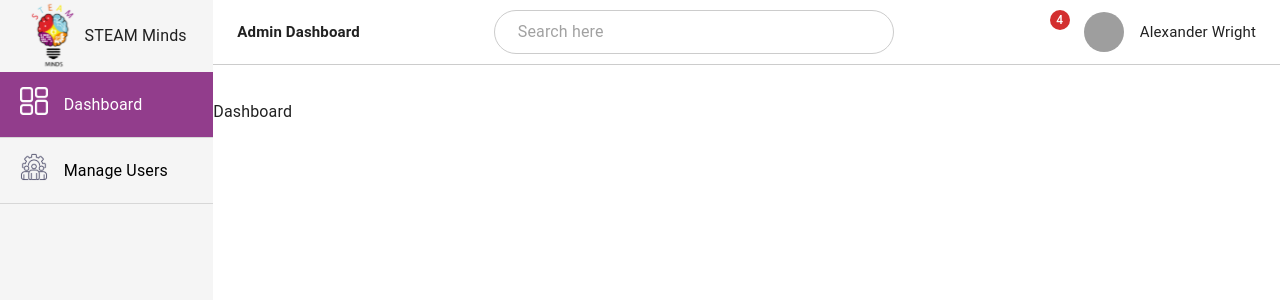
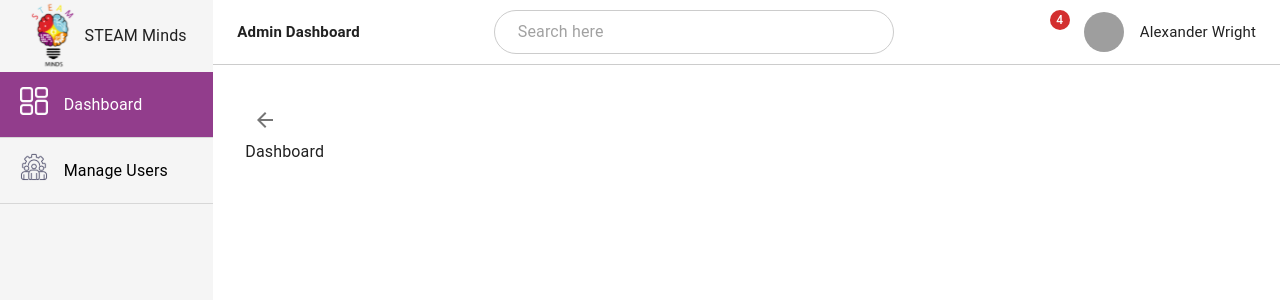
Before and after one commit to Abdarkhan/SteamMind, a React (Vite) app: page / in a window 1280 px wide. Shown: the top 300 px of the page. Built offline with nearby package versions, Linux system fonts and the light colour scheme; grey boxes are pictures that could not be loaded; some icons are missing.

Commit message:
feat:files folders added for users and dashboard

```diff
--- a/jsconfig.json
+++ b/jsconfig.json
@@ -13,7 +13,8 @@
       "@store/*": ["src/store/*"],
       "@core/*": ["src/core/*"],
       "@constants/*": ["src/contants/*"],
-      "@layouts/*": ["src/layouts/*"]
+      "@layouts/*": ["src/layouts/*"],
+      "@containers/*": ["src/containers/*"]
     }
   }
 }
--- /dev/null
+++ b/src/components/Hero.jsx
@@ -0,0 +1,31 @@
+import { ArrowBack } from "@mui/icons-material";
+import { Box, IconButton, Typography } from "@mui/material";
+import React from "react";
+import { useNavigate } from "react-router-dom";
+
+const Hero = (props) => {
+  const { title, onBack } = props;
+
+  const navigate = useNavigate();
+
+  const navigationHandler = () => {
+    if (onBack) {
+      onBack();
+    } else {
+      navigate(-1);
+    }
+  };
+  return (
+    <Box>
+      <Box>
+        <IconButton onClick={navigationHandler}>
+          <ArrowBack />
+        </IconButton>
+
+        <Typography>{title}</Typography>
+      </Box>
+    </Box>
+  );
+};
+
+export default Hero;
--- /dev/null
+++ b/src/containers/ManageDashboard/index.jsx
@@ -0,0 +1,12 @@
+import React from "react";
+import Hero from "@/components/Hero";
+
+const ManageDashboardContainer = () => {
+  return (
+    <>
+      <Hero title="Dashboard" />
+    </>
+  );
+};
+
+export default ManageDashboardContainer;
--- /dev/null
+++ b/src/containers/ManageUsers/hooks/useManageUser.jsx
@@ -0,0 +1,16 @@
+import { useState } from "react";
+
+const useManageUser = () => {
+  const [counter, setCounter] = useState(0);
+
+  const incrementCounter = () => {
+    setCounter((prevCounter) => prevCounter + 1);
+  };
+
+  const decrementCounter = () => {
+    setCounter((prevCounter) => prevCounter - 1);
+  };
+  return { incrementCounter, decrementCounter, counter };
+};
+
+export default useManageUser;
--- /dev/null
+++ b/src/containers/ManageUsers/index.jsx
@@ -0,0 +1,20 @@
+import React from "react";
+import Hero from "@/components/Hero";
+// import useManageUser from "./hooks/useManageUser";s
+
+const ManageUserContainer = () => {
+  // const { counter, incrementCounter, decrementCounter } = useManageUser();
+
+  return (
+    <>
+      {/* <div>
+        <p>{counter}</p>
+        <button onClick={incrementCounter}>Increment</button>
+        <button onClick={decrementCounter}>Decrement</button>
+      </div> */}
+      <Hero title="User Management" />
+    </>
+  );
+};
+
+export default ManageUserContainer;
--- a/src/layout/AppLayout/index.jsx
+++ b/src/layout/AppLayout/index.jsx
@@ -33,7 +33,7 @@ const AppLayout = ({ children }) => {
           <Box height={100}>
             <Header onToggle={onToggle} toggle={toggle} />
           </Box>
-          <Box>{children}</Box>
+          <Box px={4}>{children}</Box>
         </Grid>
       </Grid>
     </>
--- a/src/screens/Dashboard/index.jsx
+++ b/src/screens/Dashboard/index.jsx
@@ -1,12 +1,13 @@
-import AppLayout from '@/layout/AppLayout'
-import React from 'react'
+import React from "react";
+import AppLayout from "@/layout/AppLayout";
+import ManageDashboardContainer from "@/containers/ManageDashboard";
 
 const Dashboard = () => {
   return (
     <AppLayout>
-        Dashboard
+      <ManageDashboardContainer />
     </AppLayout>
-  )
-}
+  );
+};
 
-export default Dashboard
+export default Dashboard;
--- a/src/screens/ManageUsers/index.jsx
+++ b/src/screens/ManageUsers/index.jsx
@@ -1,10 +1,13 @@
-import React from 'react'
-import AppLayout from '@/layout/AppLayout'
+import React from "react";
+import AppLayout from "@/layout/AppLayout";
+import ManageUserContainer from "@/containers/ManageUsers";
 
 const ManageUsers = () => {
   return (
-    <AppLayout>ManageUsers</AppLayout>
-  )
-}
+    <AppLayout>
+      <ManageUserContainer />
+    </AppLayout>
+  );
+};
 
-export default ManageUsers
+export default ManageUsers;
--- a/vite.config.js
+++ b/vite.config.js
@@ -1,25 +1,25 @@
-import { defineConfig } from 'vite'
-import react from '@vitejs/plugin-react'
-import path from 'path'
+import { defineConfig } from "vite";
+import react from "@vitejs/plugin-react";
+import path from "path";
 
 // https://vitejs.dev/config/
 export default defineConfig({
   plugins: [react()],
   resolve: {
     alias: {
-      '@': path.resolve(__dirname, 'src'),
-      '@assets': path.resolve(__dirname, './public/assets'),
-      '@components': path.resolve(__dirname, 'src/components'),
-      '@pages': path.resolve(__dirname, 'src/pages'),
-      '@hooks': path.resolve(__dirname, 'src/hooks'),
-      '@features': path.resolve(__dirname, 'src/features'),
-      '@assets': path.resolve(__dirname, 'src/assets'),
-      '@utils': path.resolve(__dirname, 'src/utils'),
-      '@services': path.resolve(__dirname, 'src/services'),
-      '@store': path.resolve(__dirname, 'src/store'),
-      '@core': path.resolve(__dirname, 'src/core'),
-      '@layouts': path.resolve(__dirname, 'src/layouts'),
-      '@constants': path.resolve(__dirname, 'src/constants'),
+      "@": path.resolve(__dirname, "src"),
+      "@assets": path.resolve(__dirname, "./public/assets"),
+      "@components": path.resolve(__dirname, "src/components"),
+      "@pages": path.resolve(__dirname, "src/pages"),
+      "@hooks": path.resolve(__dirname, "src/hooks"),
+      "@features": path.resolve(__dirname, "src/features"),
+      "@utils": path.resolve(__dirname, "src/utils"),
+      "@services": path.resolve(__dirname, "src/services"),
+      "@store": path.resolve(__dirname, "src/store"),
+      "@core": path.resolve(__dirname, "src/core"),
+      "@layouts": path.resolve(__dirname, "src/layouts"),
+      "@constants": path.resolve(__dirname, "src/constants"),
+      "@containers": path.resolve(__dirname, "src/containers"),
     },
   },
-})
+});
```
Also changed, not shown: src/containers/ManageDashboard/hooks/useDashboard.jsx (added, +16 -0 lines).
